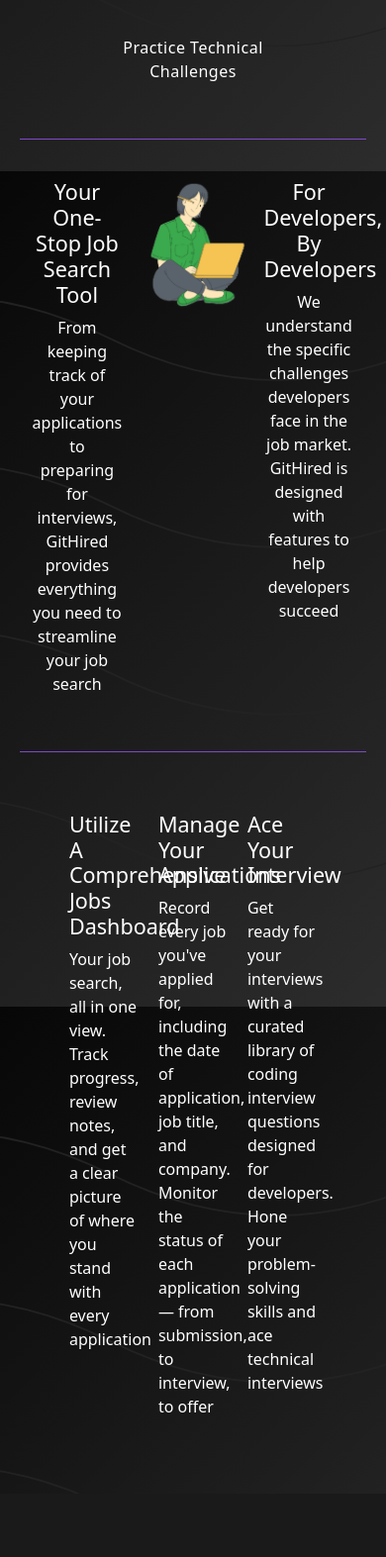
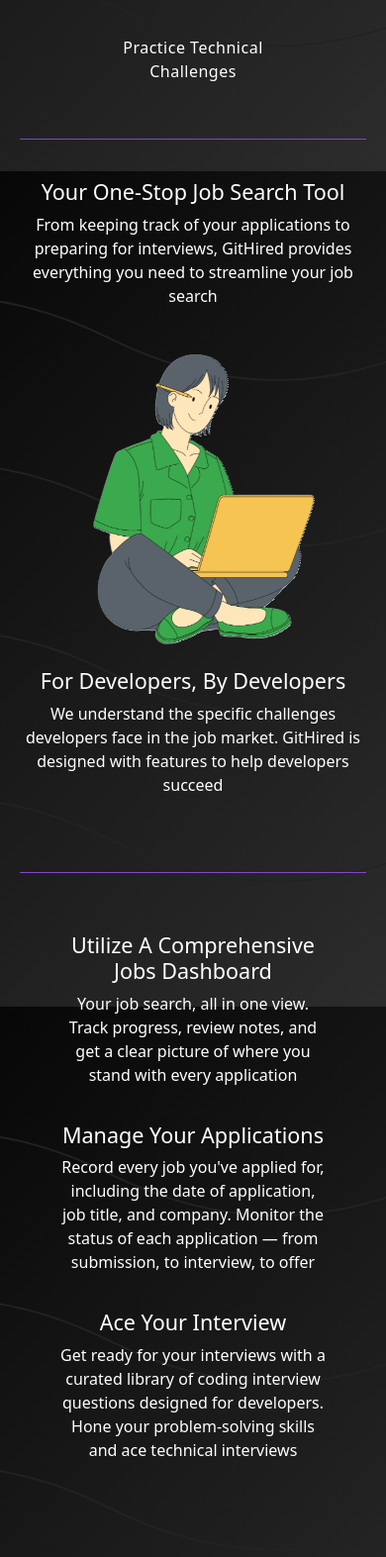
Before and after one commit to Vasileios20/JobAppTracker, a Django app: page / in a window 390 px wide. Shown: the part 1515-3088 px from the top of the page at 99% size. Before the commit the page ends 2942 px from the top, so only its background shows below. Run offline with Django 4.2, Linux system fonts and the light colour scheme; some libraries are stand-ins or nearby versions.

Commit message:
add mobile responsive style

```diff
--- a/static/css/style.css
+++ b/static/css/style.css
@@ -635,3 +635,28 @@ body {
     font-size:x-large;
     border-bottom:2px solid #00d1ce;
     width: fit-content;
+  }
+
+  /* Responsive styling for screens with max width of 480px */
+@media (max-width: 480px) {
+    .flex-container {
+        flex-direction: column;
+        align-items: center;
+    }
+
+    .feature-column {
+        text-align: center;
+        margin-bottom: 20px;
+        width:fit-content;
+    }
+
+    .hero {
+        width: 80%;
+        height: auto;
+        margin-bottom: 20px;
+    }
+    .features-container {
+        flex-direction: column;
+        align-items: center;
+    }
+}
```
